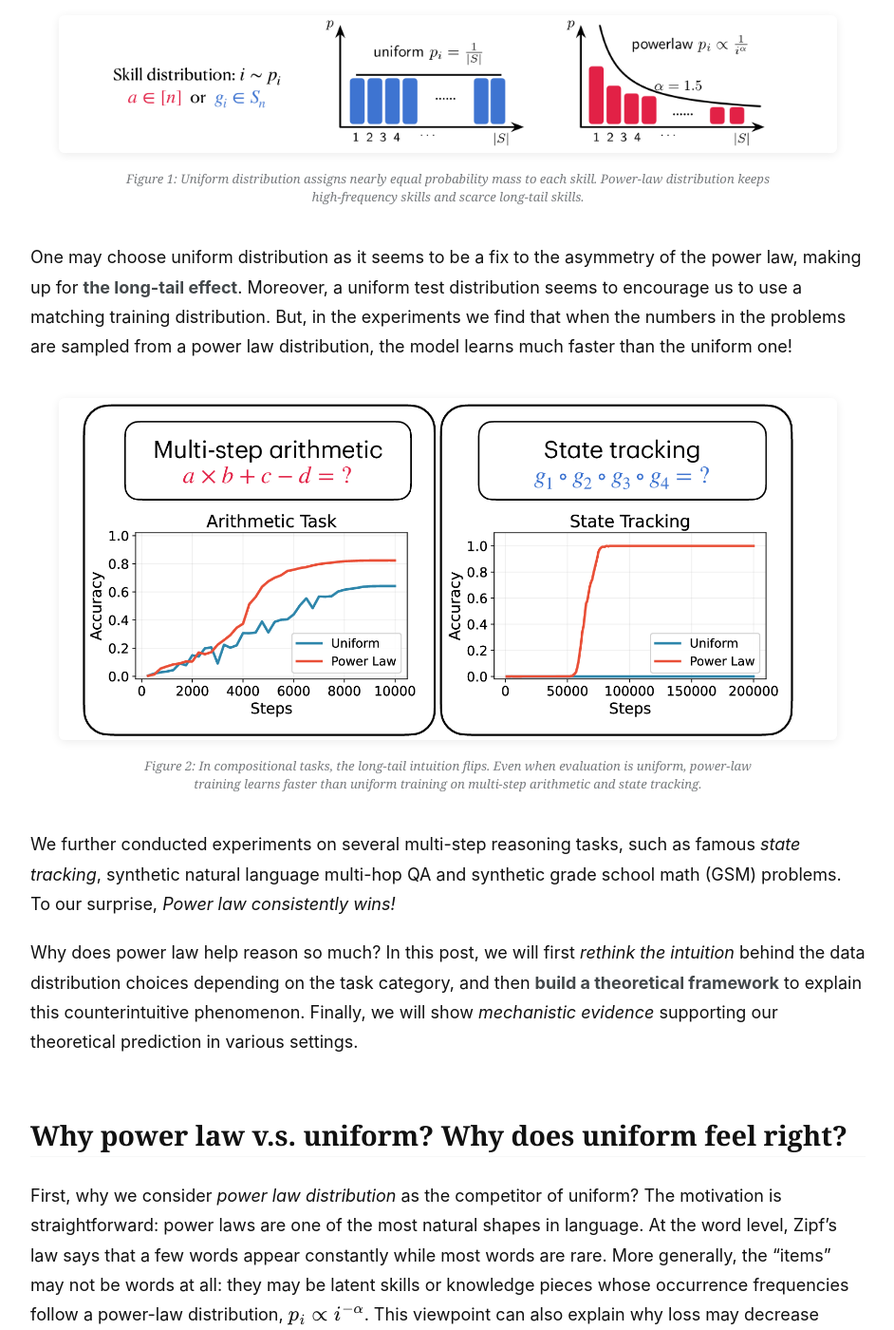
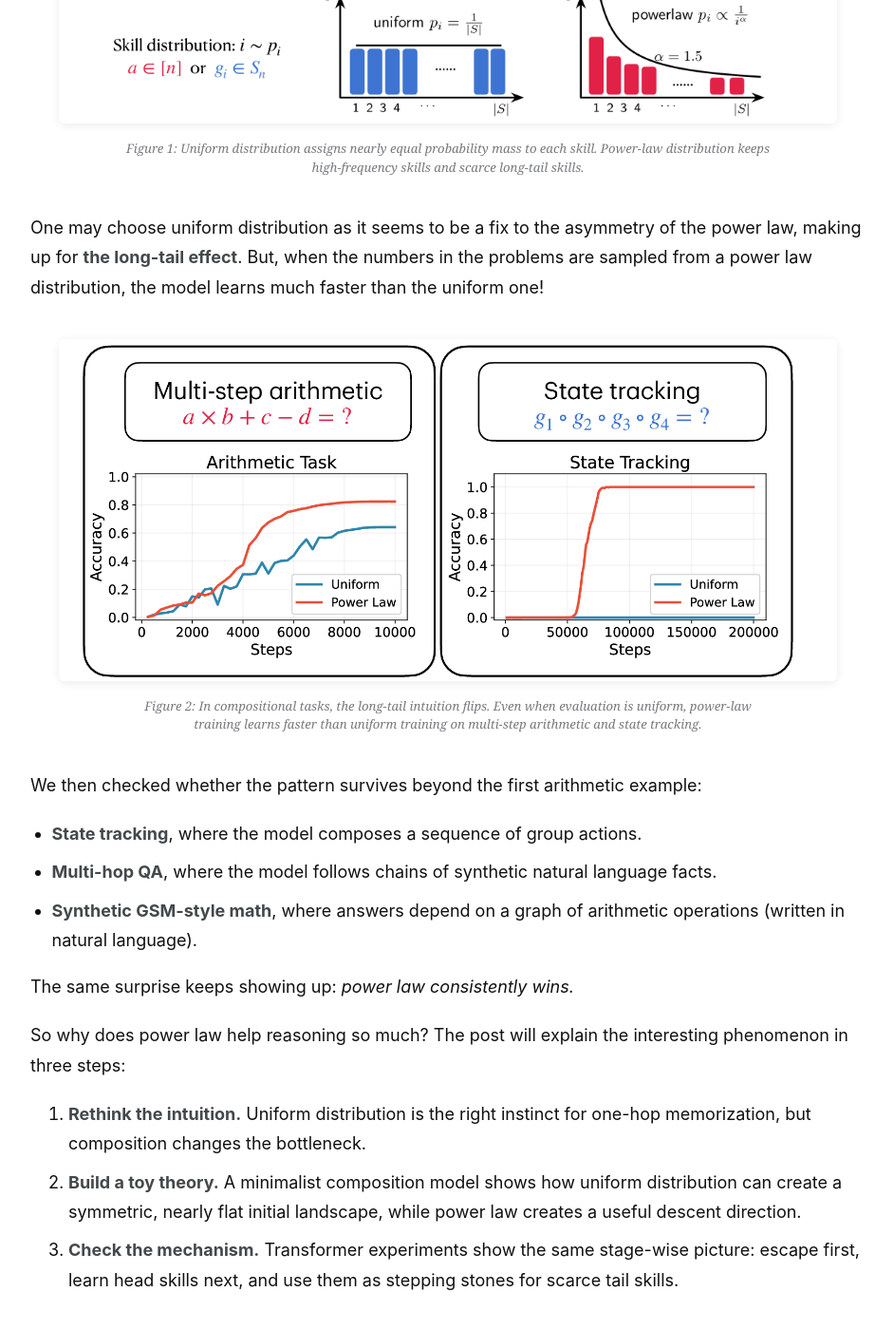
Before and after one commit to zixuan-wang-dlt/zixuan-wang-dlt.github.io, a Jekyll site: the page built from _posts/2026-06-23-power-law-compositional-reasoning.md, in a window 1280 px wide and 1400 px high, scrolled down 826 px. Shown: the whole window at 95% size, without its empty margins (168-1110 px from the left). Built offline with Jekyll 4.4.1, drawn with Linux system fonts in a browser that asks for light colours; some web fonts are replaced; formulas are drawn with MathJax 3; comment, search, counter and statistics services are not loaded; some of the changed text lies outside the part shown.

Commit message:
Refine power-law blog roadmap

```diff
--- a/_posts/2026-06-23-power-law-compositional-reasoning.md
+++ b/_posts/2026-06-23-power-law-compositional-reasoning.md
@@ -27,7 +27,7 @@ related: false
 
 ## How to make LLM learn to reason efficiently?
 
-Suppose you are asked to train an LLM to solve multi-step arithmetic (e.g. $a+b\times c -d\div e=?$) with as few training steps as possible. How should you design your training distribution, given a uniform test distribution?
+Suppose you are asked to train an LLM to solve multi-step arithmetic (e.g. $a+b\times c -d\div e=?$) with as few training steps as possible. How should you design your training distribution?
 
 Let's say you are only allowed to change the training distribution of the **numbers**, which is the most basic "knowledge" of the arithmetic. One option is the standard uniform distribution, sampling every number with roughly equal probability. Another option is an asymmetric power-law distribution. Then which one will you choose?
 
@@ -38,7 +38,7 @@ Let's say you are only allowed to change the training distribution of the **numb
   <figcaption>Figure 1: Uniform distribution assigns nearly equal probability mass to each skill. Power-law distribution keeps high-frequency skills and scarce long-tail skills.</figcaption>
 </figure>
 
-One may choose uniform distribution as it seems to be a fix to the asymmetry of the power law, making up for **the long-tail effect**. Moreover, a uniform test distribution seems to encourage us to use a matching training distribution. But, in the experiments we find that when the numbers in the problems are sampled from a power law distribution, the model learns much faster than the uniform one!
+One may choose uniform distribution as it seems to be a fix to the asymmetry of the power law, making up for **the long-tail effect**. But, when the numbers in the problems are sampled from a power law distribution, the model learns much faster than the uniform one!
 
 <figure class="powerlaw-figure powerlaw-figure--wide">
   <a href="/images/blog/power-law/main-figure-bottom.pdf">
@@ -47,13 +47,23 @@ One may choose uniform distribution as it seems to be a fix to the asymmetry of
   <figcaption>Figure 2: In compositional tasks, the long-tail intuition flips. Even when evaluation is uniform, power-law training learns faster than uniform training on multi-step arithmetic and state tracking.</figcaption>
 </figure>
 
-We further conducted experiments on several multi-step reasoning tasks, such as famous *state tracking*, synthetic natural language multi-hop QA and synthetic grade school math (GSM) problems. To our surprise, *Power law consistently wins!*
+We then checked whether the pattern survives beyond the first arithmetic example:
 
-Why does power law help reason so much? In this post, we will first *rethink the intuition* behind the data distribution choices depending on the task category, and then **build a theoretical framework** to explain this counterintuitive phenomenon. Finally, we will show *mechanistic evidence* supporting our theoretical prediction in various settings.
+- **State tracking**, where the model composes a sequence of group actions.
+- **Multi-hop QA**, where the model follows chains of synthetic natural language facts.
+- **Synthetic GSM-style math**, where answers depend on a graph of arithmetic operations (written in natural language).
+
+The same surprise keeps showing up: *power law consistently wins.*
+
+So why does power law help reasoning so much? The post will explain the interesting phenomenon in three steps:
+
+1. **Rethink the intuition.** Uniform distribution is the right instinct for one-hop memorization, but composition changes the bottleneck.
+2. **Build a toy theory.** A minimalist composition model shows how uniform distribution can create a symmetric, nearly flat initial landscape, while power law creates a useful descent direction.
+3. **Check the mechanism.** Transformer experiments show the same stage-wise picture: escape first, learn head skills next, and use them as stepping stones for scarce tail skills.
 
 ## Why power law v.s. uniform? Why does uniform feel right?
 
-First, why we consider *power law distribution* as the competitor of uniform? The motivation is straightforward: power laws are one of the most natural shapes in language. At the word level, Zipf's law says that a few words appear constantly while most words are rare. More generally, the "items" may not be words at all: they may be latent skills or knowledge pieces whose occurrence frequencies follow a power-law distribution, $p_i\propto i^{-\alpha}$. This viewpoint can also explain why loss may decrease smoothly as a power law: many discrete skill-learning events get averaged together as the model reaches farther into the tail ([Michaud et al.](https://arxiv.org/abs/2303.13506)).
+First, why do we consider *power law distribution* as the competitor of uniform? The motivation is straightforward: power laws are one of the most natural shapes in language. At the word level, Zipf's law says that a few words appear constantly while most words are rare. More generally, the "items" may not be words at all: they may be latent skills or knowledge pieces whose occurrence frequencies follow a power-law distribution, $p_i\propto i^{-\alpha}$. This viewpoint can also explain why loss may decrease smoothly as a power law: many discrete skill-learning events get averaged together as the model reaches farther into the tail ([Michaud et al.](https://arxiv.org/abs/2303.13506)).
 
 <details class="powerlaw-details" markdown="1">
 <summary>Background: quanta and power-law skill frequencies</summary>
@@ -127,7 +137,7 @@ Now we change only the task to a more reasoning-like, <strong>multi-hop QA</stro
 
 When memorizing atomic facts, each relation can be learned almost <strong>independently</strong>. In contrast, in a two-hop QA problem, the model has to retrieve the first fact, use its answer as the input to the second fact, and only then produce the final answer.
 
-Intuitively, if a chain uses $k$ skills with frequencies roughly $p_1,\ldots,p_k$, the full combination is much rarer than any one skill alone. From a pure coverage view, power-law distribution should look especially bad here: it undersamples scarce long-tail skills, and rare chains involve rare pieces. The naive prediction makes the uniform distribution even more tempting. Surprisingly, the experiment goes the other way instead: power-law distribution exhibits a clear gain in training speed.
+Intuitively, if a chain uses $k$ skills with frequencies roughly $p_1,\ldots,p_k$, the full combination is much rarer than any one skill alone. From a pure coverage view, power-law distribution should look especially bad here: it undersamples scarce long-tail skills, and rare chains involve rare pieces. The naive prediction makes the uniform distribution even more tempting. Surprisingly, the experiment goes the other way instead: power-law distribution exhibits a clear gain in training speed. We evaluate on a uniform test distribution, so the gain is not coming from matching the test distribution.
 
 <figure class="powerlaw-figure powerlaw-figure--compact">
   <img src="/images/blog/power-law/multi-hop-qa-accuracy.png" alt="Power-law distribution learns the multi-hop QA task earlier than uniform distribution">
```
